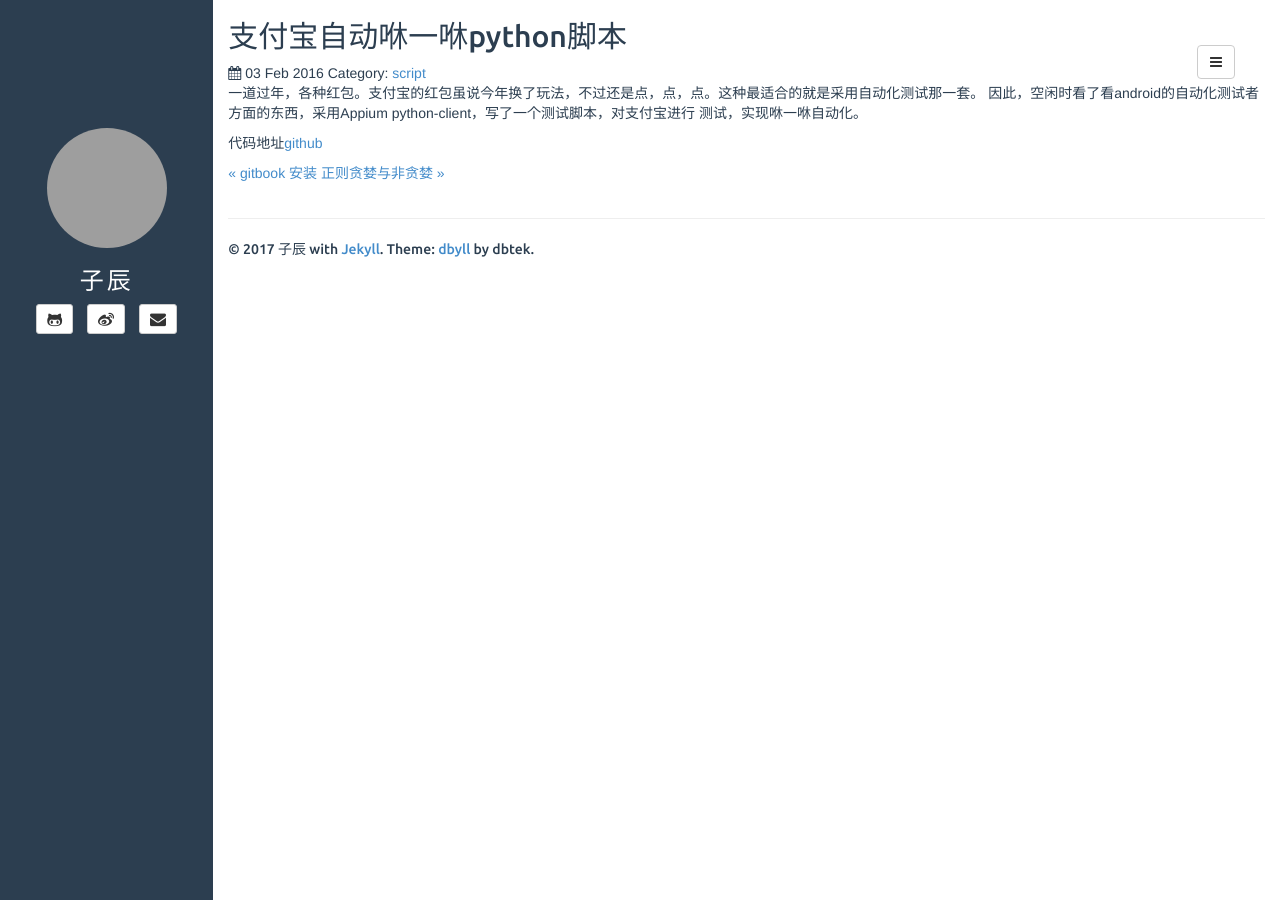
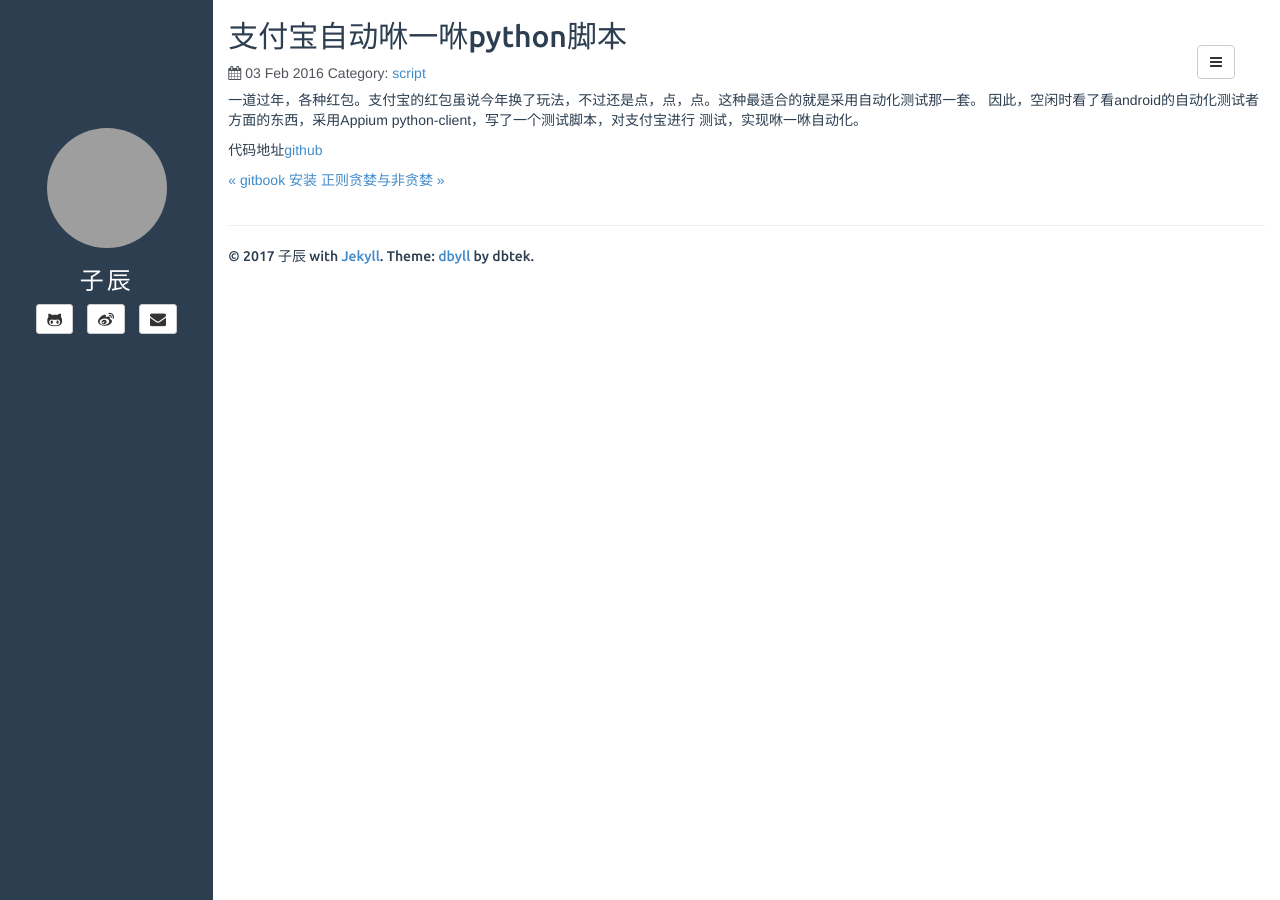
Before and after one commit to froyot/froyot.github.io, a Jekyll site: the page built from _posts/2016-02-03-appium-alipay-xiuyixiu.md, in a window 1280 px wide. Built offline with Jekyll 4.4.1, drawn with Linux system fonts in a browser that asks for light colours; comment, search, counter and statistics services are not loaded; grey boxes are pictures that could not be loaded.

Commit message:
edit post layout

```diff
--- a/assets/css/style.css
+++ b/assets/css/style.css
@@ -285,7 +285,7 @@ ul.dropdown-menu>li>a>i.fa {
     color: rgba(255, 255, 255, 0.8);
 }
 
-.artical-post .info{
+.article-post .info{
     margin-top: 0.5em;
     margin-bottom: 0.5em;
     color: #50545a;
```
